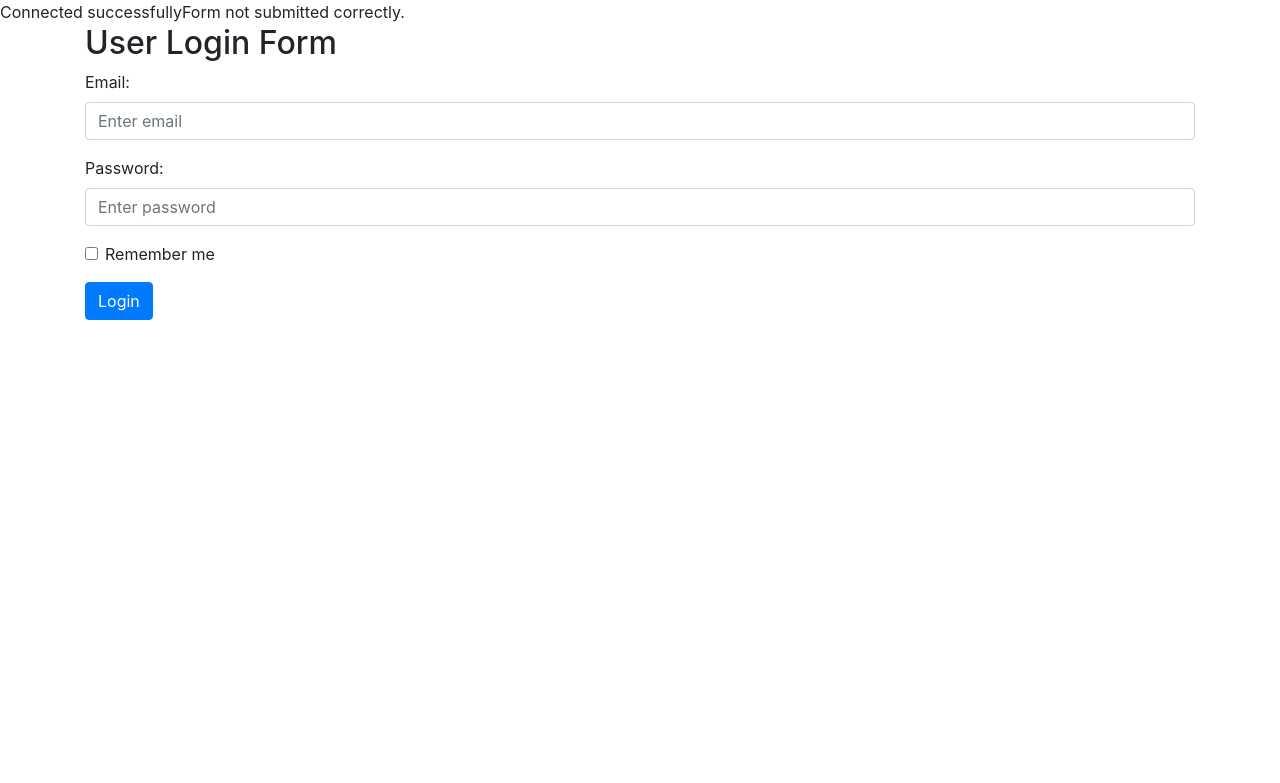
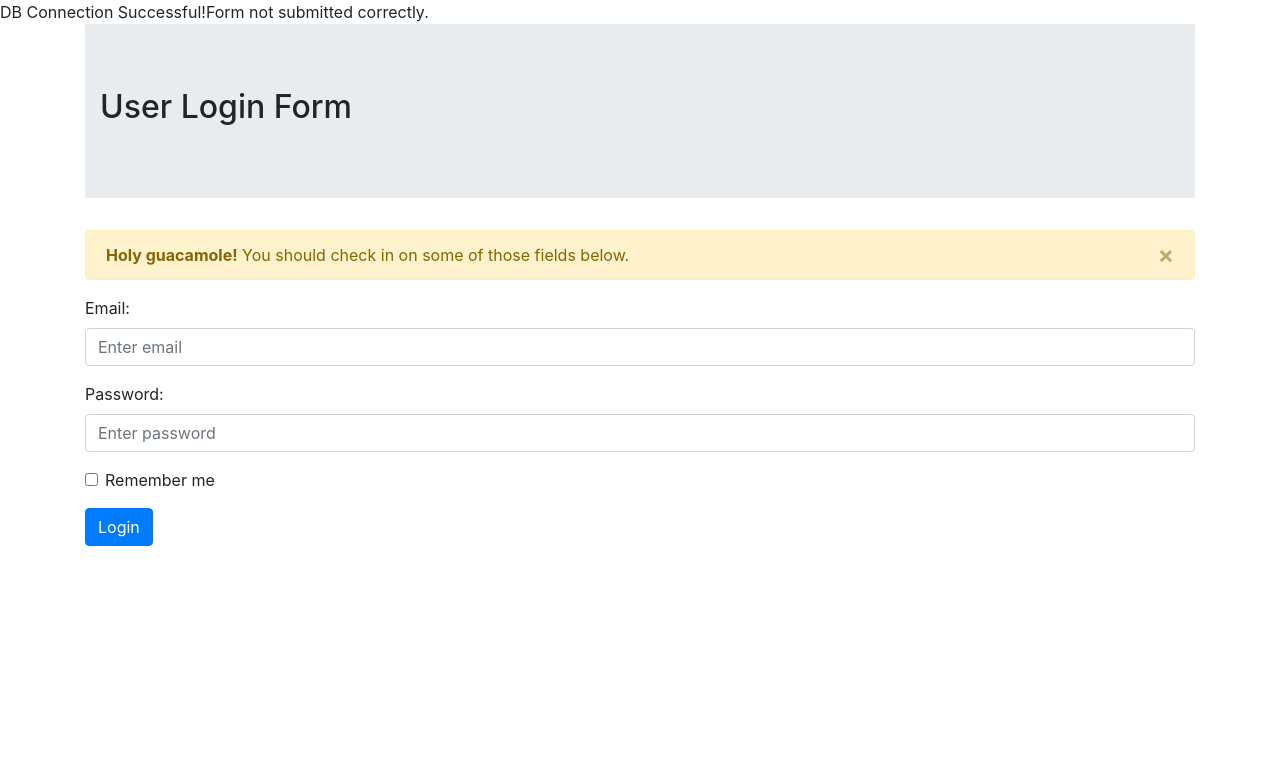
Before and after one commit to DanielNgandu/simple-register-login-app, a PHP site: page /login.php in a window 1280 px wide. Shown: the top 783 px of the page. Run offline with PHP 8.4, Linux system fonts and the light colour scheme.

Commit message:
Minor adds.

```diff
--- a/connection.php
+++ b/connection.php
@@ -15,24 +15,29 @@
 // If an exception is thrown within the try{ } block,
 // the script stops executing and flows directly to the first catch(){ } block.
 
-
-
 -->
 <?php
-//step 1: declare your lgoin credentials
+//start user session if it is set
+session_start();
+//step 1: declare your login credentials
 $servername = "localhost";
+$dbname="ucs_user_system";
 $username = "root";
 $password = "";
 
 
-//try to connect to db
+//2. try to connect to db
 try {
     $conn = new PDO("mysql:host=$servername;dbname=ucs_user_system", $username, $password);
     // set the PDO error mode to exception
     $conn->setAttribute(PDO::ATTR_ERRMODE, PDO::ERRMODE_EXCEPTION);
-    echo "Connected successfully";
+    //print out success message
+    echo "DB Connection Successful!";
+    //setting session
+    $_SESSION["dbConStatus"] = "Success";
 }
 //catch exceptions if any and dump message
 catch (PDOException $e) {
-    echo "Connection failed: " . $e->getMessage();
+    echo "DB Connection failed: " . $e->getMessage();
+    $_SESSION["dbConStatus"] = "Failed";
 }
--- a/login.php
+++ b/login.php
@@ -1,30 +1,30 @@
 <?php
-//start user session if it is set
-session_start();
-//includ the connection file here
+
+//include the connection file here
 // As the name suggests, the file will be included just once.
-include_once 'connection.php';
+require_once 'connection.php';
 if ($_SERVER["REQUEST_METHOD"] == "POST") {
 //declare variables
     $email = "";
     $password = "";
 
 //throw our users input to a function that will clean the input then reassign it back
-    $username = test_input($_POST["username"]);
-    $password = test_input($_POST["password"]);
-// echo $email;
+    $username = sanitize_input($_POST["username"]);
+    $password = sanitize_input($_POST["password"]);
     // Prepare our SQL, preparing the SQL statement will prevent SQL injection.
-    if ($stmt = $conn->prepare('SELECT id,username,password FROM users WHERE username =:username')) {
+    if ($stmt = $conn->prepare("SELECT id,username,password FROM users WHERE username =:username")) {
         // Bind parameters
         $stmt->bindParam(":username", $username, PDO::PARAM_STR); // Attempt to execute the prepared statement
         if ($stmt->execute()) {
+            //when we find it, then we get that password and then compare with the one inputed
             if ($stmt->rowCount() == 1) {
                 //check if passwords match then login user
                 while ($row = $stmt->fetch()) {
+                    //setting the userId session
                     $_SESSION["userId"] = $row['id'];
                     $db_password = $row['password'];
                 }
-                //check if passwords match
+                //check if passwords match,basically compare the inputed password vs the one on  the db
                 if ($db_password == $password) {
                     echo "login successful!";
 
@@ -35,7 +35,7 @@ if ($_SERVER["REQUEST_METHOD"] == "POST") {
 
                 //then show index page
             } else {
-                echo "Oops! Something went wrong. Please try again later.";
+//                echo "Oops! Something went wrong. Please try again later.";
             } // Store the result so we can check if the account exists in the database.
         } else {
             echo "Login error";
@@ -47,13 +47,14 @@ if ($_SERVER["REQUEST_METHOD"] == "POST") {
     echo "Form not submitted correctly.";
 }
 
-function test_input($data)
+function sanitize_input($data)
 {
     $data = trim($data);
     $data = stripslashes($data);
     $data = htmlspecialchars($data);
     return $data;
 }
+
 ?>
 
 
@@ -71,8 +72,18 @@ function test_input($data)
 <body>
 
 <div class="container">
+    <div class="jumbotron jumbotron-fluid">
+        <div class="container">
             <h2>User Login Form</h2>
-  <form  method="post" action="<?php echo htmlspecialchars($_SERVER["PHP_SELF"]); ?>">
+        </div>
+    </div>
+    <div class="alert alert-warning alert-dismissible fade show" role="alert">
+        <strong>Holy guacamole!</strong> You should check in on some of those fields below.
+        <button type="button" class="close" data-dismiss="alert" aria-label="Close">
+            <span aria-hidden="true">&times;</span>
+        </button>
+    </div>
+    <form method="POST" action="<?php echo htmlspecialchars($_SERVER["PHP_SELF"]); ?>">
         <div class="form-group">
             <label for="email">Email:</label>
             <input type="email" class="form-control" id="username" placeholder="Enter email" name="username">
```
Also changed, not shown: index.php (+26 -5 lines). Lines whose indentation alone changed are shown as unchanged.
